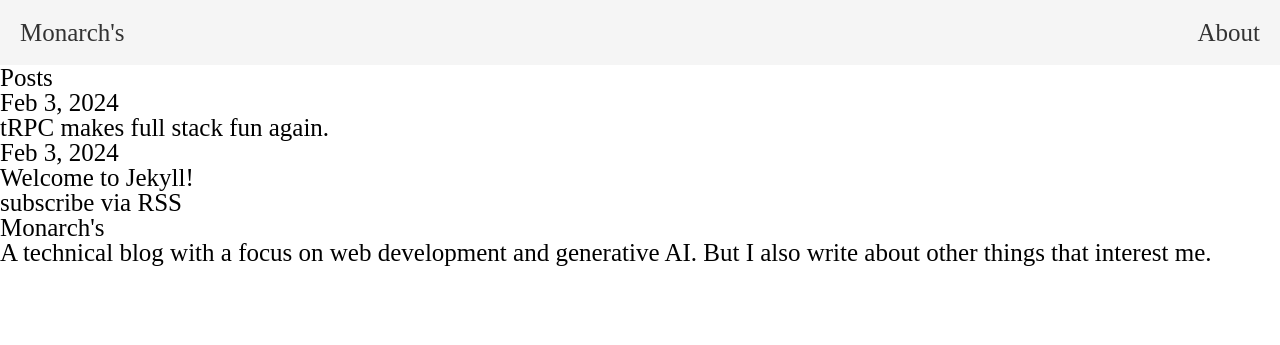
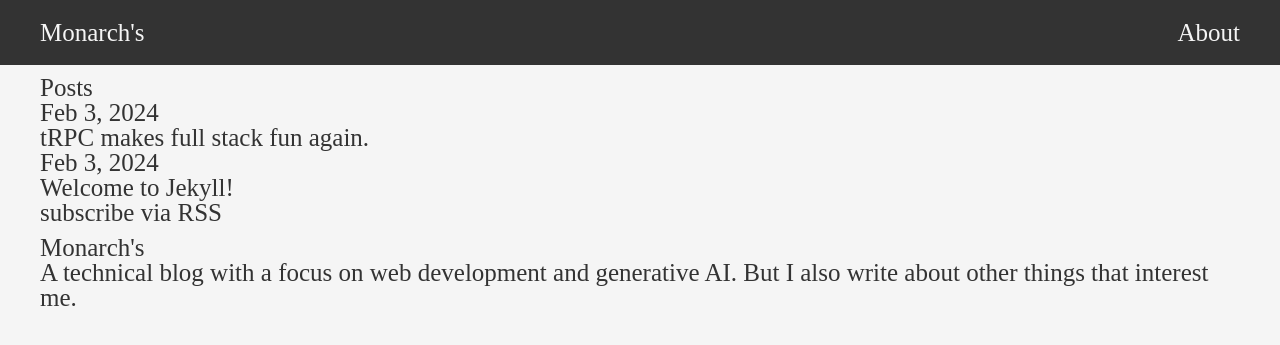
Before and after one commit to monarchwadia/blog-monarchwadia.com, a Jekyll site: the page built from index.markdown, in a window 1280 px wide. Shown: the top 345 px of the page. Built offline with Jekyll 4.4.1, drawn with Linux system fonts in a browser that asks for light colours.

Commit message:
Container styling

```diff
--- a/_includes/footer.html
+++ b/_includes/footer.html
@@ -1,4 +1,4 @@
-<footer>
+<footer class="container">
   <data  href="{{ "/" | relative_url }}"></data>
 
   <div>
--- a/_includes/header.html
+++ b/_includes/header.html
@@ -1,4 +1,4 @@
-<header role="banner" class="flex flex-row gap-2 p-3 primary text-4 space-between">
+<header role="banner" class="text-4 flex flex-row space-between gap-2 container py-3 secondary ">
     {%- assign default_paths = site.pages | map: "path" -%}
     {%- assign page_paths = site.header_pages | default: default_paths -%}
     <a rel="author" href="{{ "/" | relative_url }}">{{ site.title | escape }}</a>
--- a/_layouts/default.html
+++ b/_layouts/default.html
@@ -3,14 +3,12 @@
 <head>
     {%- include head.html -%}
 </head>
-<body>
+<body class="primary">
 
     {%- include header.html -%}
 
-    <main aria-label="Content">
-      <div>
+    <main aria-label="Content" class="container py-2">
         {{ content }}
-      </div>
     </main>
 
     {%- include footer.html -%}
--- a/_sass/monarch-components.scss
+++ b/_sass/monarch-components.scss
@@ -1,3 +1,4 @@
+@import "variables";
 @import "monarch-utils";
 
 @layer components {
@@ -19,4 +20,10 @@
     @extend .py-1;
     cursor: pointer;
   }
+
+  // this is a top-level container class that can be used to wrap a component.
+  // the component will then be sized in a way that is consistent with the rest of the app.
+  .container {
+    @extend .px-4;
+  }
 }
--- a/_sass/monarch-utils.scss
+++ b/_sass/monarch-utils.scss
@@ -45,5 +45,4 @@
     @each $key, $val in $font-size {
         .text-#{$key} { font-size: $val; }
     }
-
 }
```
Also changed, not shown: README.md.
